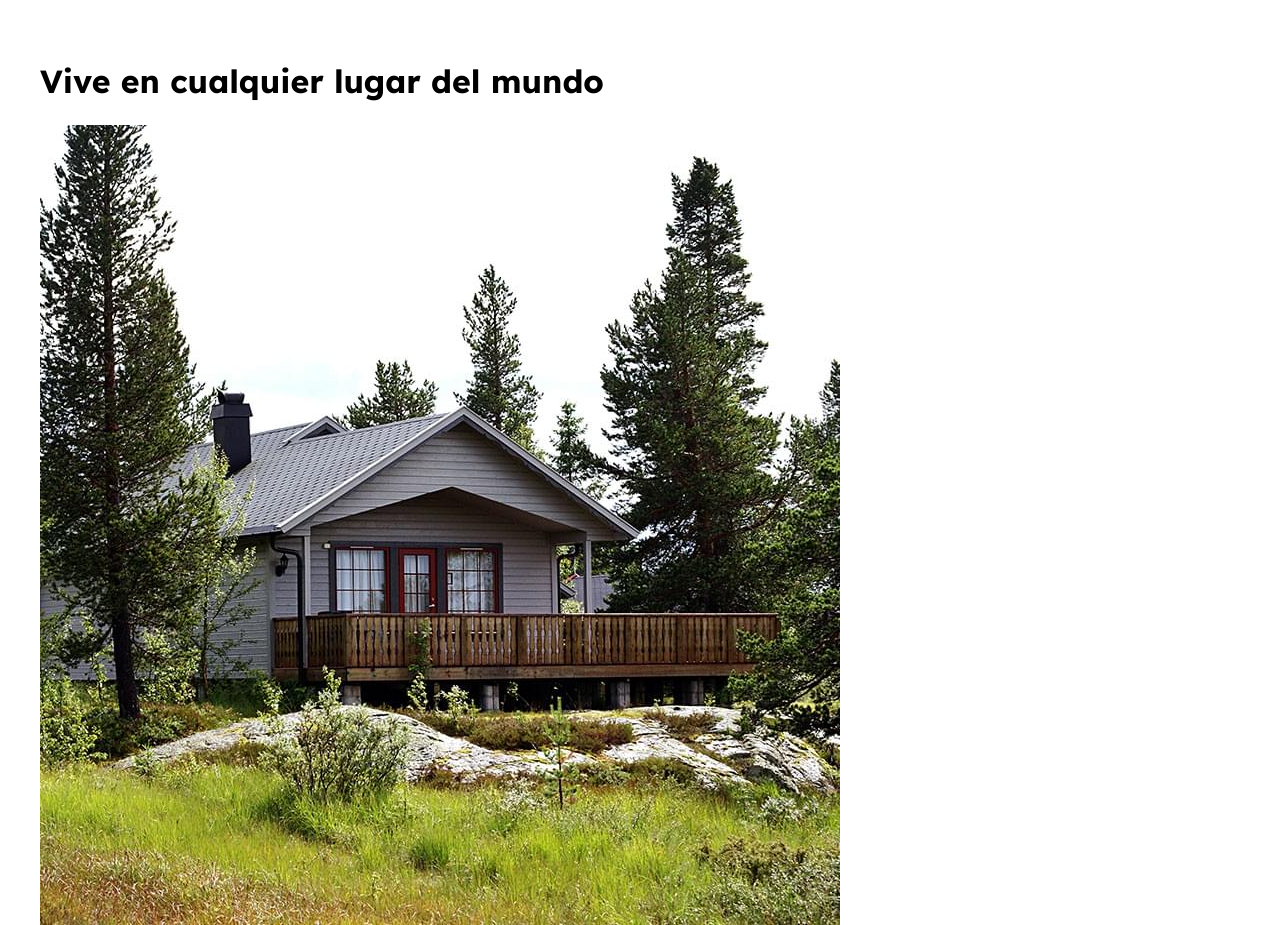
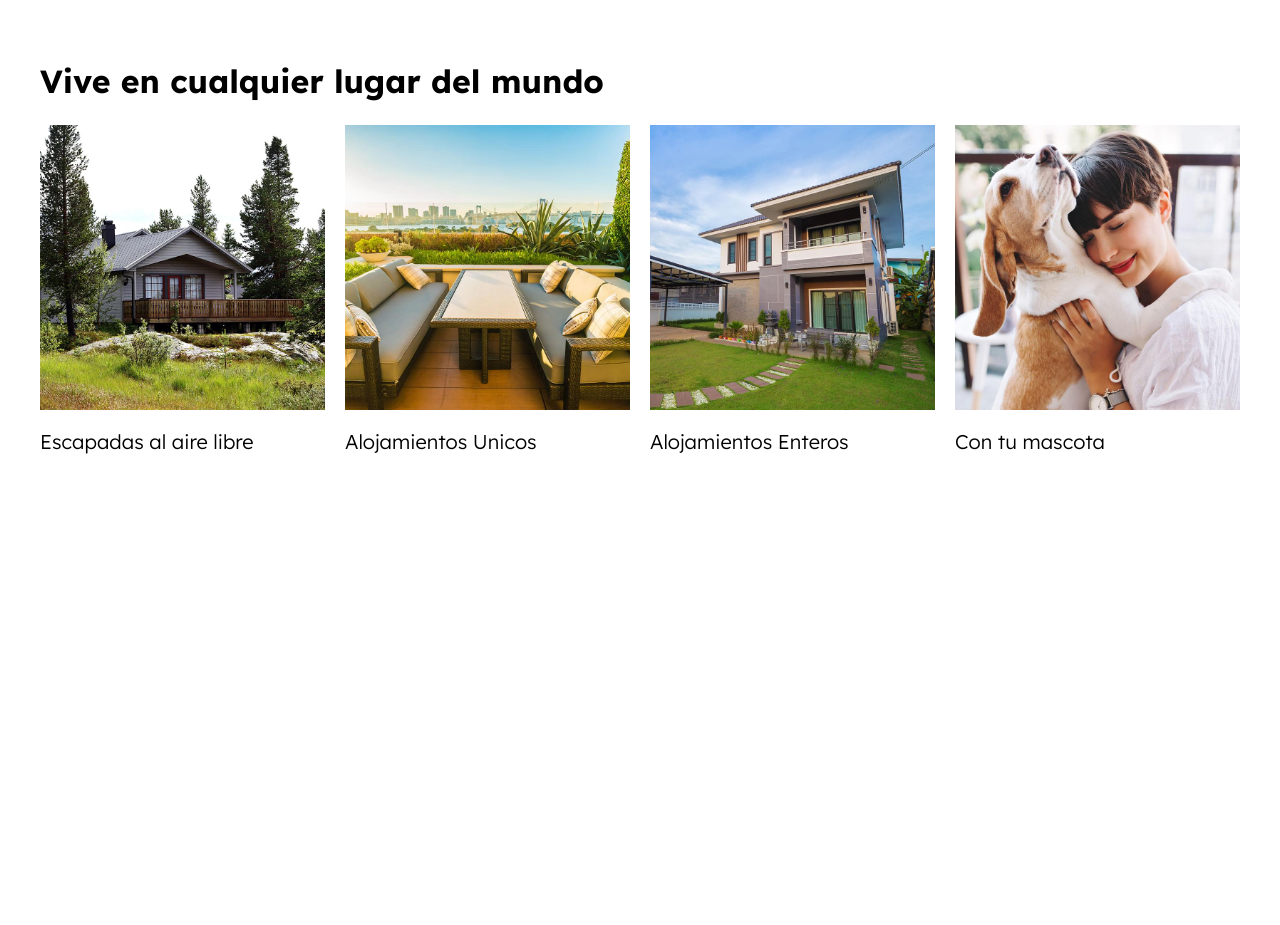
Before and after one commit to xandro2021/AirBnB01, a website: page index.html in a window 1280 px wide. Shown: the part 1160-2085 px from the top of the page. After the commit the page ends 1653 px from the top, so only its background shows below. Drawn offline with Linux system fonts and the light colour scheme.

Commit message:
Creating a pseudo-carrousel with only SCSS

```diff
--- a/src/scss/ui/contenido/_index.scss
+++ b/src/scss/ui/contenido/_index.scss
@@ -1 +1,2 @@
 @forward "destinos";
+@forward "lugares";
--- /dev/null
+++ b/src/scss/ui/contenido/_lugares.scss
@@ -0,0 +1,20 @@
+@use "base/variables" as v;
+@use "base/mixins" as m;
+
+.lugares {
+
+    &__grid {
+        display: grid;
+        grid-template-columns: repeat( 4, 30rem );
+        column-gap: 4rem;
+        overflow-y: hidden;
+
+        @include m.tablet {
+            @include m.grid( 2, 2rem );
+        }
+
+        @include m.desktop {
+            @include m.grid( 4, 2rem );
+        }
+    }
+}
```
Also changed, not shown: build/css/app.css, 2 other files.
